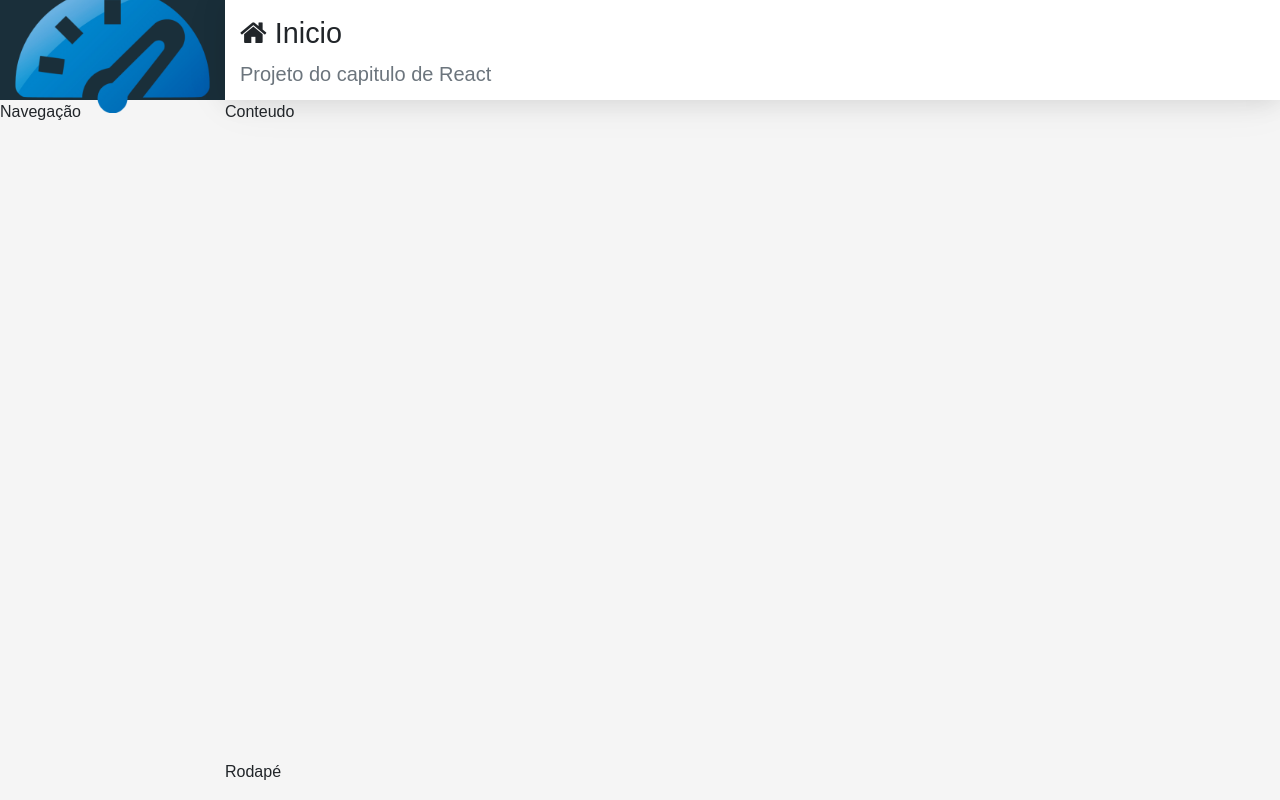
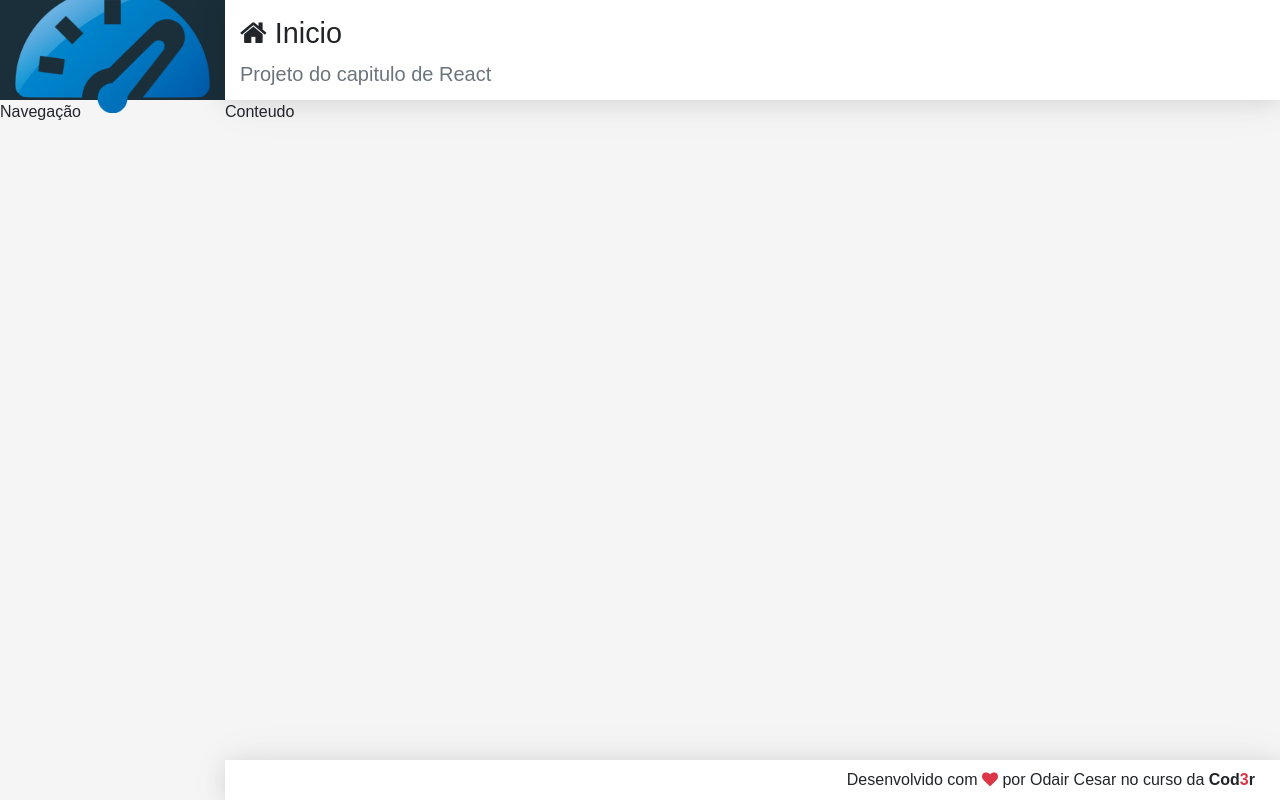
Before and after one commit to OdairCesar/dashbord.demo, a React (Create React App) app in the folder frontend/: page / in a window 1280 px wide. Built offline with nearby package versions, Linux system fonts and the light colour scheme.

Commit message:
Fazendo o componente de Rodapé

```diff
--- a/frontend/package.json
+++ b/frontend/package.json
@@ -26,7 +26,10 @@
     "extends": [
       "react-app",
       "react-app/jest"
-    ]
+    ],
+    "rules": {
+      "import/no-anonymous-default-export": "off"
+    }
   },
   "browserslist": {
     "production": [
--- a/frontend/src/components/template/Footer.css
+++ b/frontend/src/components/template/Footer.css
@@ -0,0 +1,8 @@
+footer.footer {
+    display: flex;
+    align-items: center;
+    justify-content: flex-end;
+    padding: 0 25px;
+    background-color: #FFF;
+    box-shadow: var(--shadow);
+}
--- a/frontend/src/components/template/Footer.jsx
+++ b/frontend/src/components/template/Footer.jsx
@@ -3,5 +3,8 @@
 
 export default props =>
     <footer className="footer">
-        Rodapé
+        <span>
+            Desenvolvido com <i className="fa fa-heart text-danger"></i> por Odair Cesar no curso da
+            <strong> Cod<span className="text-danger">3</span>r</strong>
+        </span>
     </footer>
```
